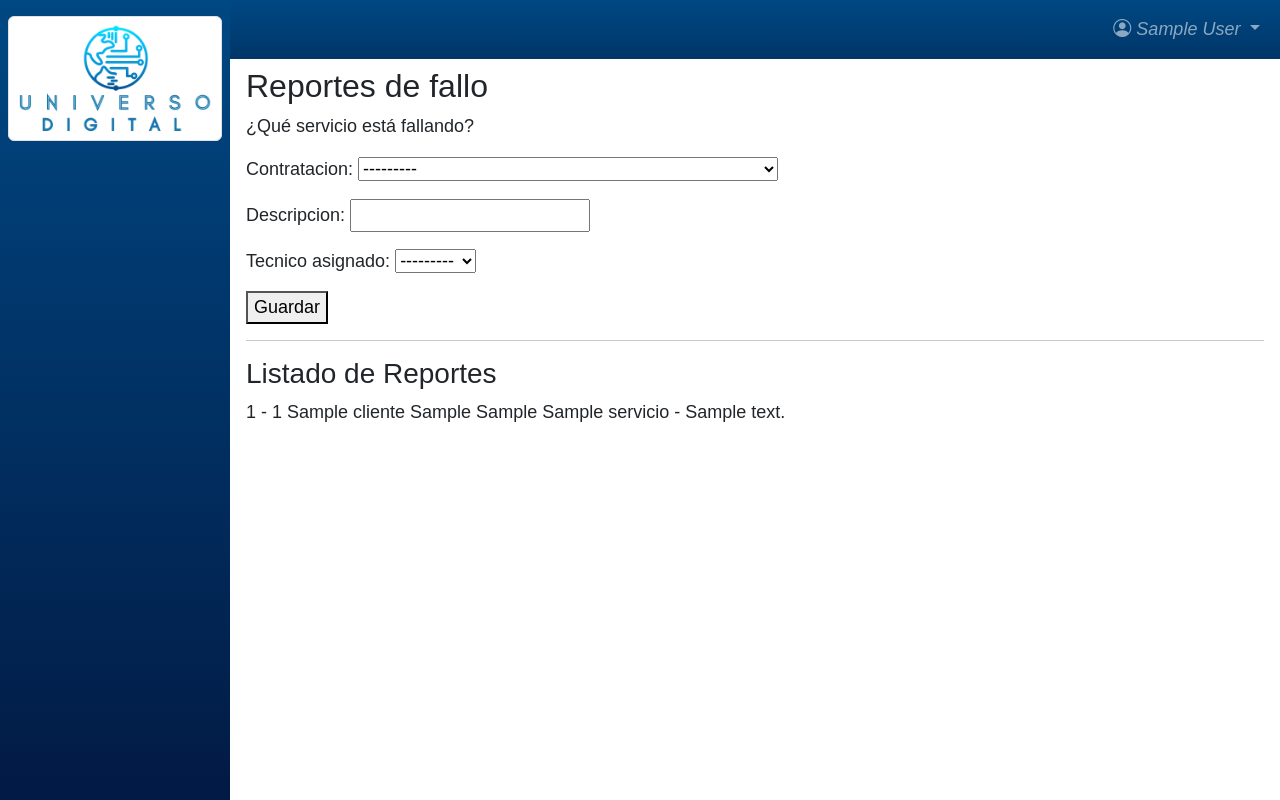
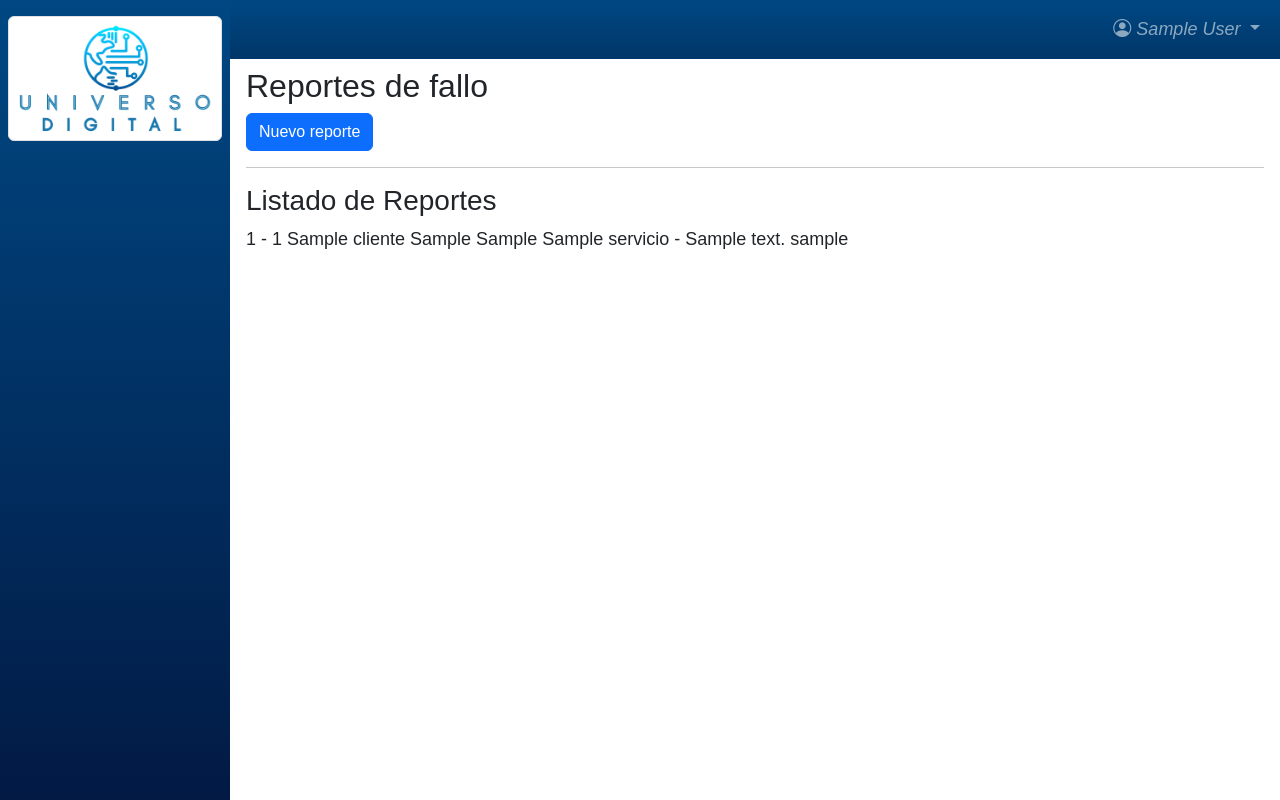
Before and after one commit to CodiceGT/UniversoDig, a Django app: page /fallos/ in a window 1280 px wide. Run offline with Django 4.2, Linux system fonts and the light colour scheme; a user stored in the database is signed in; tables that the repository leaves empty hold one stand-in row (values such as "Sample post").

Commit message:
fix: form Reportes contenido en Modal
El formulario para crear reportes se colocó dentro de un modal para liberar espacio en pantalla

```diff
--- a/apps/home/forms.py
+++ b/apps/home/forms.py
@@ -1,7 +1,7 @@
 from django.contrib.auth.models import User
 from django.contrib.auth.forms import UserCreationForm
 from django import forms
-from .models import *
+from .models import Cliente, Contratacion, Informacion, ReporteFallo, Servicio
 
 
 class UserRegisterForm(UserCreationForm):
@@ -37,6 +37,11 @@ class InformacionForm(forms.ModelForm):
         fields = '__all__'
 
 class FormNuevoReporte(forms.ModelForm):
+
     class Meta:
         model = ReporteFallo
         fields = ['contratacion', 'descripcion', 'tecnico_asignado']
+        widgets = {
+            'contratacion': forms.Select(attrs={'class': 'form-control'}),
+            'descripcion': forms.TextInput(attrs={'class': 'form-control'})
+        }
--- a/apps/home/templates/menu.html
+++ b/apps/home/templates/menu.html
@@ -25,7 +25,7 @@
           <ul class="px-2">
             {% for group in request.user.groups.all %}
                 {% if group.name == 'Administrador' %}
-                <li class="nav-item"> <a href="{% url 'home:home' %}" class="nav-link scrollto px-3 py-2 d-block"><i class="bi bi-house-door"></i> Inicio</a></li>
+                <li class="nav-item"> <a href="{% url 'home:home' %}" section="Inicio" class="nav-link scrollto px-3 py-2 d-block"><i class="bi bi-house-door"></i> Inicio</a></li>
                 <div class="item separator"></div>
                 <li class="nav-item"> <a href="#" class="nav-link scrollto px-3 py-2 d-block"><i class="bi bi-house-door"></i> Informes</a></li>
                 <div class="item separator"></div>
@@ -37,7 +37,7 @@
                 <div class="item separator"></div>
                 <li class="nav-item"> <a href="{% url 'home:clientes' %}" class="nav-link scrollto px-3 py-2 d-block"><i class="bi bi-person-lines-fill"></i> Clientes</a></li>
                 <div class="item separator"></div>
-                <li class="nav-item"> <a href="{% url 'home:reportes' %}" class="nav-link scrollto px-3 py-2 d-block"><i class="bi bi-clipboard-data"></i> Reportes</a></li>
+                <li class="nav-item"> <a href="{% url 'home:reportes' %}" section="Reportes" class="nav-link scrollto px-3 py-2 d-block"><i class="bi bi-clipboard-data"></i> Reportes</a></li>
                 <div class="item separator"></div>
 
                 {% elif group.name == 'Cobrador' %}
@@ -45,11 +45,11 @@
                 <div class="item separator"></div>
                 <li class="nav-item"> <a href="{% url 'home:pagos' %}" class="nav-link scrollto px-3 py-2 d-block"><i class="bi bi-credit-card-2-back"></i> Pagos</a></li>
                 <div class="item separator"></div>
-                <li class="nav-item"> <a href="{% url 'home:reportes' %}" class="nav-link scrollto px-3 py-2 d-block"><i class="bi bi-clipboard-data"></i> Reportes</a></li>
+                <li class="nav-item"> <a href="{% url 'home:reportes' %}" section="Reportes" class="nav-link scrollto px-3 py-2 d-block"><i class="bi bi-clipboard-data"></i> Reportes</a></li>
                 <div class="item separator"></div>
 
                 {% elif group.name == 'Tecnico' %}
-                <li class="nav-item"> <a href="{% url 'home:reportes' %}" class="nav-link scrollto px-3 py-2 d-block"><i class="bi bi-clipboard-data"></i> Reportes</a></li>
+                <li class="nav-item"> <a href="{% url 'home:reportes' %}" section="Reportes" class="nav-link scrollto px-3 py-2 d-block"><i class="bi bi-clipboard-data"></i> Reportes</a></li>
                 <div class="item separator"></div>
 
                 {% endif %}
@@ -130,16 +130,18 @@
     <script src="https://cdn.jsdelivr.net/npm/bootstrap@5.3.0-alpha3/dist/js/bootstrap.min.js" integrity="sha384-Y4oOpwW3duJdCWv5ly8SCFYWqFDsfob/3GkgExXKV4idmbt98QcxXYs9UoXAB7BZ" crossorigin="anonymous"></script>
     <script src="https://ajax.googleapis.com/ajax/libs/jquery/3.6.1/jquery.min.js"></script>
 
+    <!--Script para activar option left-menu -->
     <script>
       function activarEnlace() {
         var elementosEnlace = document.querySelectorAll('.nav-link');
 
         elementosEnlace.forEach(function(enlace) {
-          var seccionId = enlace.getAttribute('href');
+          var seccionId = enlace.getAttribute('section');
           var seccion = document.querySelector(seccionId);
 
           if (seccion && seccion.getBoundingClientRect().top <= 0 && seccion.getBoundingClientRect().bottom > 0) {
             enlace.classList.add('active');
+            console.log(enlace);
           } else {
             enlace.classList.remove('active');
           }
@@ -147,7 +149,8 @@
       }
 
       window.addEventListener('scroll', activarEnlace);
-    </script>
+    </script> <!-- / Script para activar option left-menu -->
+
   <!--Script para mostrar los mensajes Toast-->
   <script>
     var myAlert = document.getElementsByClassName('toast');
@@ -160,6 +163,9 @@
             my_Toast.show();
         }
     }
-  </script><!-- Fin Script mostrar mensajes Toast-->
+  </script><!-- / Script mostrar mensajes Toast-->
+  {% block scripts %}
+
+  {% endblock scripts %}
   </body>
 </html>
--- a/apps/home/templates/reporte_fallo.html
+++ b/apps/home/templates/reporte_fallo.html
@@ -3,18 +3,54 @@
 {% block contenido %}
     <section>
         <h2>Reportes de fallo</h2>
-    <p>¿Qué servicio está fallando?</p>
 
+        <!-- Button modal Reporte -->
+        <button type="button" class="btn btn-primary" data-bs-toggle="modal" data-bs-target="#staticBackdrop">
+            Nuevo reporte
+        </button> <!-- / Button modal Reporte -->
+
+        <!-- Modal Reporte-->
+        <div class="modal fade" id="staticBackdrop" data-bs-backdrop="static" data-bs-keyboard="false" tabindex="-1"
+             aria-labelledby="staticBackdropLabel" aria-hidden="true">
+            <div class="modal-dialog modal-dialog-centered">
+                <div class="modal-content">
+                    <div class="modal-header">
+                        <h1 class="modal-title fs-5" id="staticBackdropLabel">¿Qué servicio está fallando?</h1>
+                        <button type="button" class="btn-close" data-bs-dismiss="modal" aria-label="Close"></button>
+                    </div>
+                    <div class="modal-body">
                         <form action="{% url 'home:reportes' %}" method="POST">
                             {% csrf_token %}
-        {{form.as_p}}
-        <button type="submit">Guardar</button>
+                            <div class="input-group mb-3">
+                                <span class="input-group-text">{{ form.contratacion.label }}</span>
+                                {{ form.contratacion }}
+                            </div>
+                            <div class="input-group mb-3">
+                                <span class="input-group-text">{{ form.descripcion.label }}</span>
+                                {{ form.descripcion }}
+                            </div>
+                            <div class="input-group mb-3">
+                                <span class="input-group-text"><i class="bi bi-person-circle"> Técnico</i></span>
+                                <select class="form-control" name="tecnico_asignado" id="tecnico_asignado">
+                                    <option value="">---------</option>
+                                    {% for usuario in usuarios %}
+                                        <option value="{{ usuario.id }}"> {{ usuario.first_name }} {{ usuario.last_name }}</option>
+                                    {% endfor %}
+                                </select>
+                            </div>
+                            <button class="btn btn-primary" type="submit">Guardar</button>
                         </form>
+                    </div>
+                </div>
+            </div>
+        </div><!-- / Modal Reporte-->
+
 
         <hr>
         <h3>Listado de Reportes</h3>
         {% for reporte in reportes %}
-    <p> {{ reporte.id }} - {{reporte.contratacion}} - {{ reporte.descripcion }} </p>
+            <p> {{ reporte.id }} - {{ reporte.contratacion }}
+                - {{ reporte.descripcion }} {{ reporte.tecnico_asignado }} </p>
         {% endfor %}
 
     </section>
--- a/apps/home/views.py
+++ b/apps/home/views.py
@@ -1,25 +1,21 @@
+from datetime import datetime, timedelta
+
 from django.contrib import messages, auth
 from django.contrib.auth import logout
-from django.contrib.auth.views import LoginView
 from django.contrib.auth.decorators import login_required
-from django.views.generic import ListView, CreateView, UpdateView, TemplateView, View
+from django.contrib.auth.models import User
+from django.db.models import Sum, Q
+from django.http import HttpResponse, HttpResponseRedirect
 from django.shortcuts import render, redirect
+from django.template.loader import get_template
 from django.urls import reverse_lazy
-from django.db.models import Sum, Q
-from datetime import datetime, timedelta
-from .models import *
-from .forms import *
-
+from django.views.generic import UpdateView, TemplateView, View
 # Generar pdf
 from openpyxl import Workbook
-from django.http.response import HttpResponse
+from xhtml2pdf import pisa
 
-import os
-from django.conf import settings
-from django.http import HttpResponse, HttpResponseRedirect
-from django.template.loader import get_template
-from xhtml2pdf import pisa
-from django.contrib.staticfiles import finders
+from .forms import FormNuevoReporte, UserForm, UserRegisterForm
+from .models import Anio, Cliente, DetallePago, Informacion, Mes, Servicio, Contratacion, Recibo, ReporteFallo
 
 
 # Vistas para inicio y cierre de sesión
@@ -256,8 +252,10 @@ class ModificarInformacionView(UpdateView):
 
 
 # Reportes de fallos
+@login_required
 def reporte_fallo(request):
-    reporte_fallo = ReporteFallo.objects.all()
+    reportes = ReporteFallo.objects.all()
+    usuarios = User.objects.filter(groups__name__in=['Tecnico','Administrador'])
 
     if request.method == 'POST':
         form = FormNuevoReporte(request.POST)
@@ -272,7 +270,7 @@ def reporte_fallo(request):
     else:
         form = FormNuevoReporte
 
-    return render(request, 'reporte_fallo.html', {'reportes': reporte_fallo, 'form': form})
+    return render(request, 'reporte_fallo.html', {'reportes': reportes, 'usuarios':usuarios, 'form': form})
 
 
 # Vista para imprimir PDF de factura
```
Also changed, not shown: apps/home/urls.py (+4 -4 lines). Lines whose indentation alone changed are shown as unchanged.
